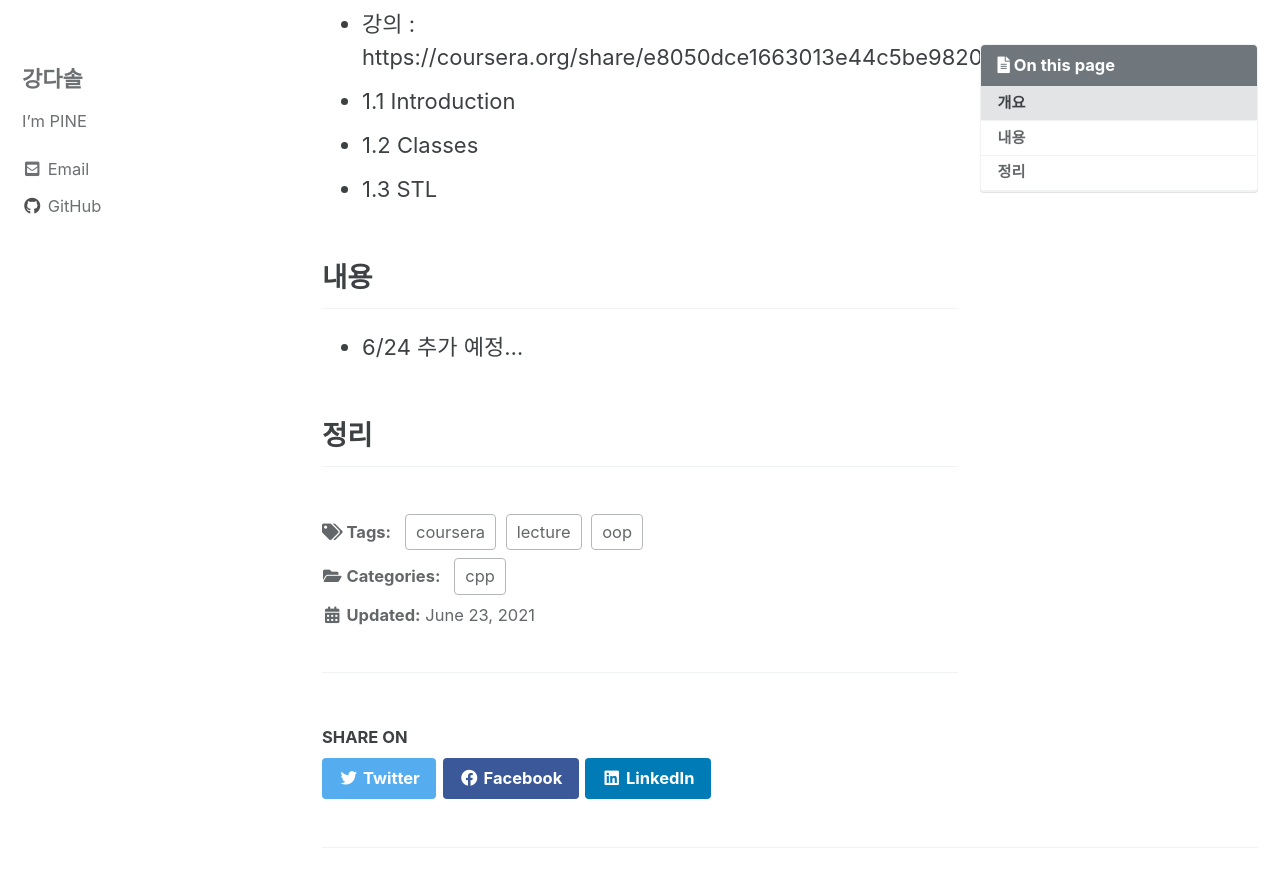
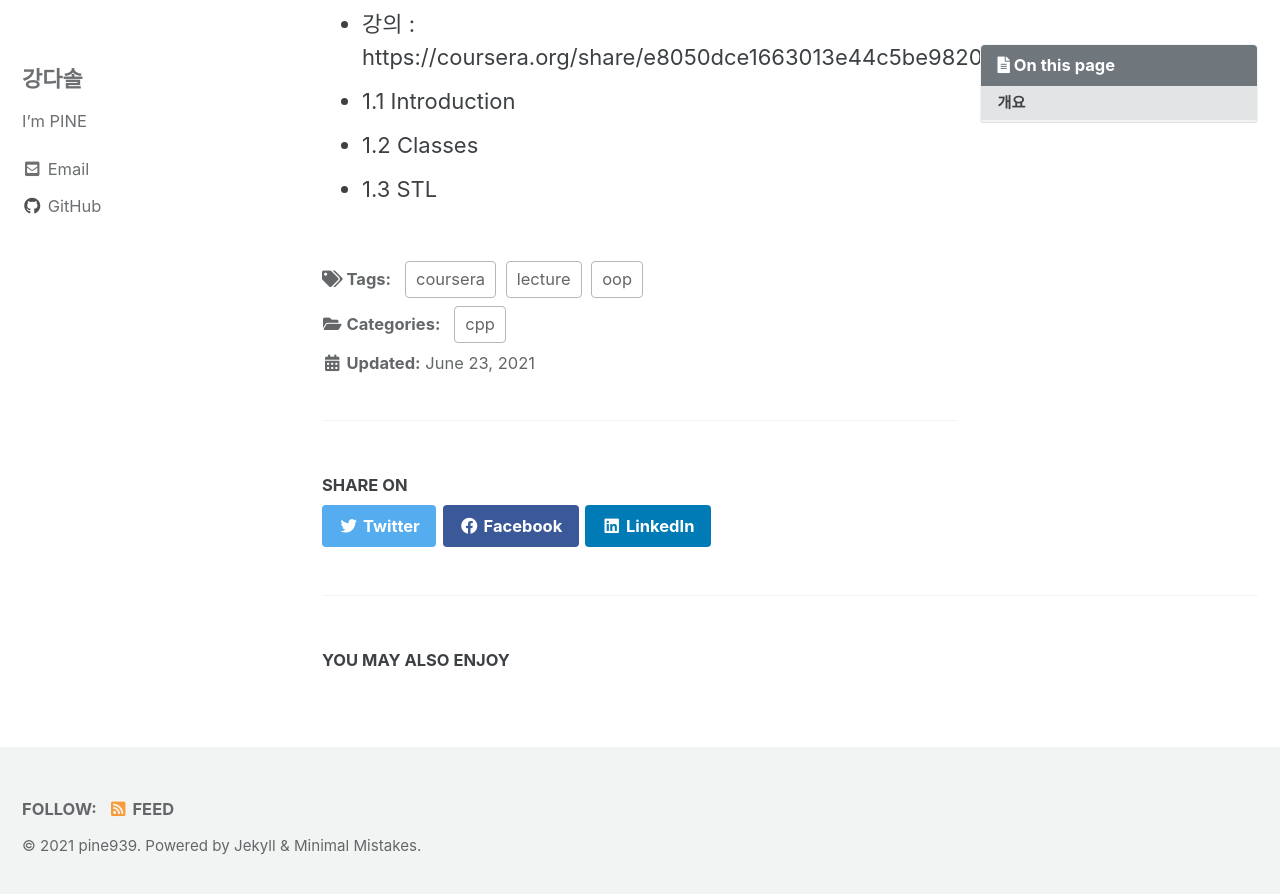
Before and after one commit to pine939/pine939.github.io, a Jekyll site: the page built from _posts/2021-06-23-coursera_cpp_1.md, in a window 1280 px wide and 900 px high, scrolled down 409 px. Shown: the top 894 px of the window. Built offline with Jekyll 4.4.1, drawn with Linux system fonts in a browser that asks for light colours; cached includes are drawn as plain includes.

Commit message:
add post

```diff
--- a/_posts/2021-06-23-coursera_cpp_1.md
+++ b/_posts/2021-06-23-coursera_cpp_1.md
@@ -22,9 +22,3 @@ last_modified_at: 2021-06-23
 * 1.1 Introduction
 * 1.2 Classes
 * 1.3 STL
-
-## 내용
-
-* 6/24 추가 예정...
-
-## 정리
```
Also changed, not shown: _portfolio/2016-10-01-hackerton.md (+1 -1 lines).
